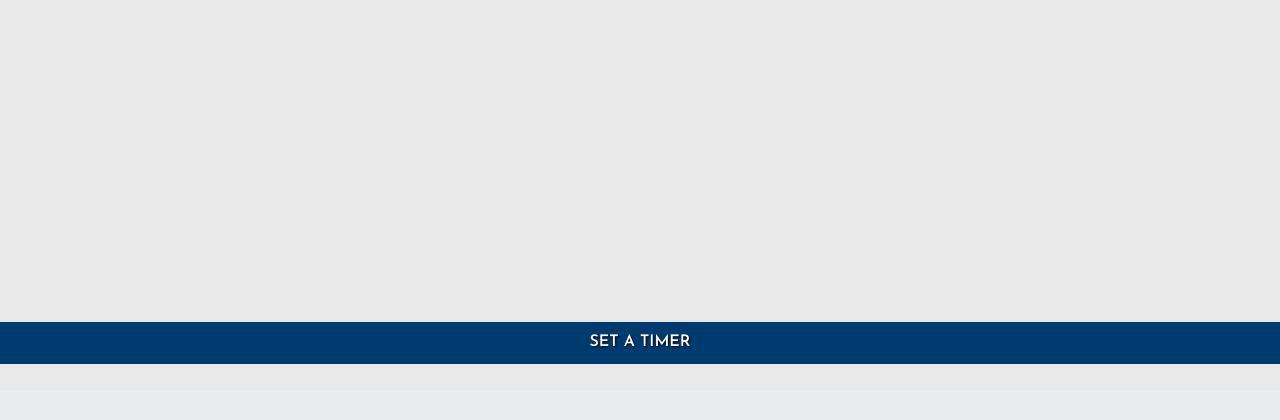
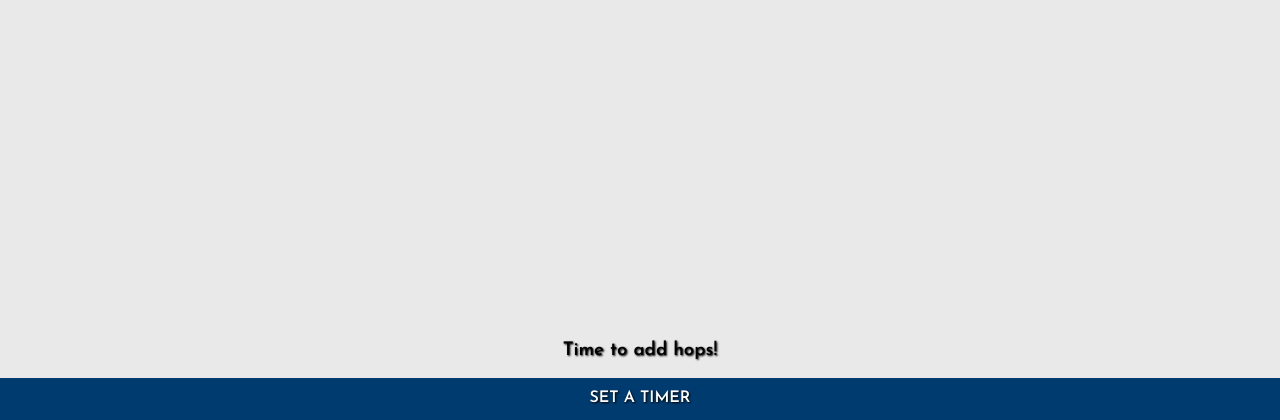
Before and after one commit to hughest64/brew-app, a Flask app: page /timer in a window 1280 px wide. Shown: the part 409-829 px from the top of the page. Before the commit the page ends 773 px from the top, so only its background shows below. Run offline with Flask 2, Linux system fonts and the light colour scheme.

Commit message:
fixed issue with timer timer index and aded aside for hop modal

```diff
--- a/templates/timer.html
+++ b/templates/timer.html
@@ -5,7 +5,7 @@
         <script>
         if ( "{{ data['recipe_name'] }}" != localStorage['recipeName']) {
             var steps = {{ data['mash'] | tojson }};
-            var boil_time = [ 'Boil - {{ data['boil_time'] }} minutes' ]; // this is just the value
+            var boil_time = [ 'Boil - {{ data['boil_time'] }} minutes', {{ data['boil_time'] }} ]; // this is just the value
             steps.push(boil_time);
             var steps = JSON.stringify(steps);
             var hop_adds = JSON.stringify({{ data['boil'] | tojson }})
@@ -83,6 +83,13 @@
             </div>
         </div>
     </aside>
+    <aside id= "hop-modal" class="hop-modal">
+        <h3 class="hop-modal-header">Time to add hops!</h3>
+        <ul id="hop-list">
+            <li></li>
+        </ul>
+    </aside>
+
 {% endblock %}
 {% block footer %}
     <h2 id="set-text">Set a Timer</h2>
```
